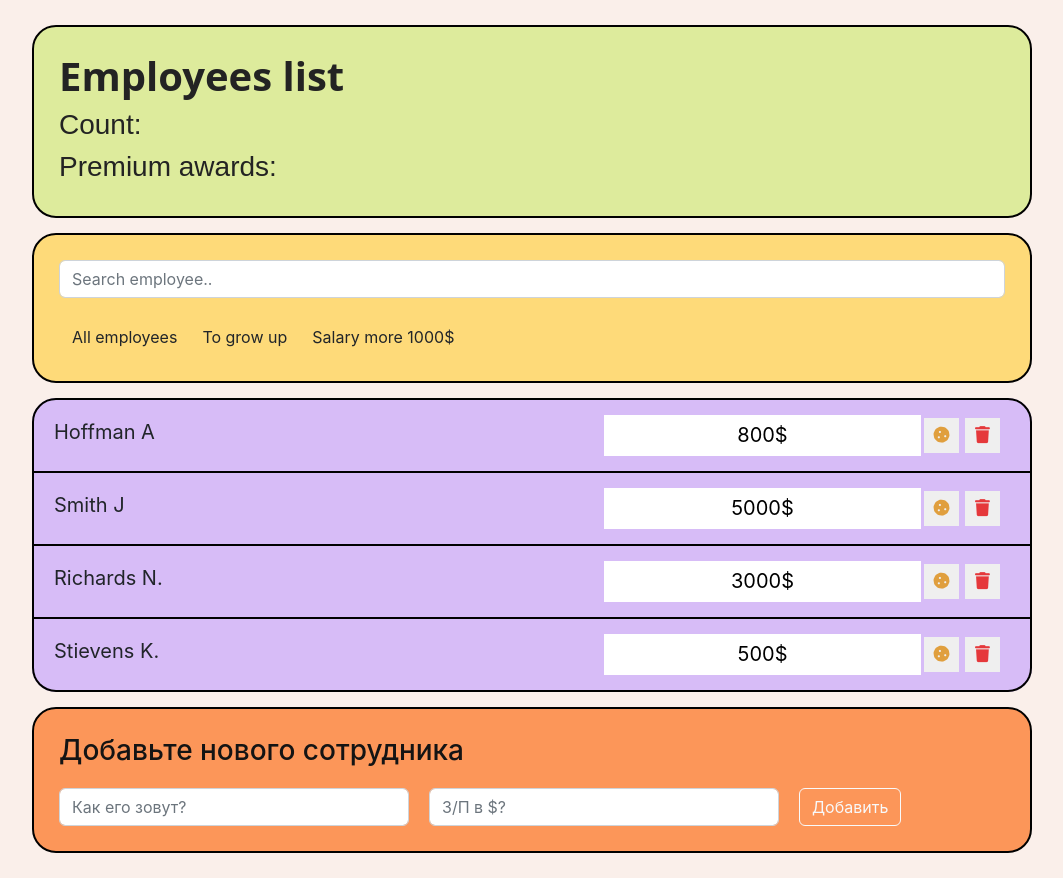
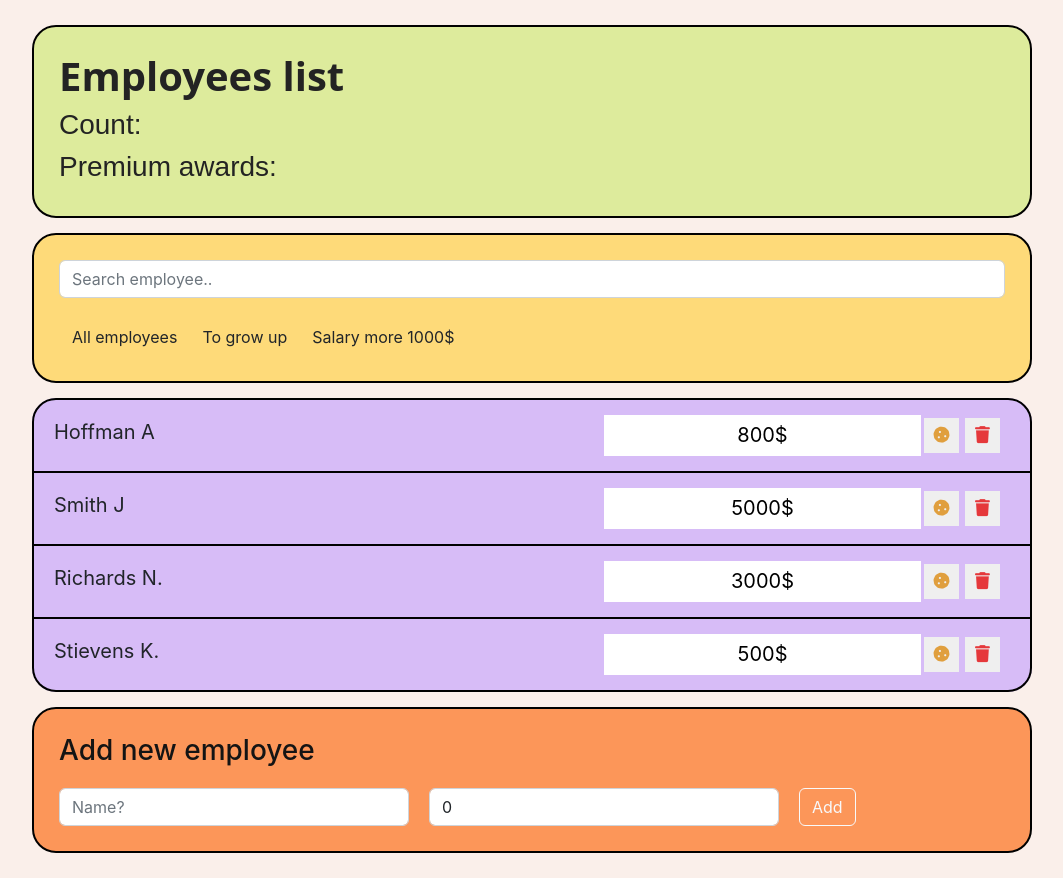
Before and after one commit to artem773/employees_list, a React (Create React App) app: page / in a window 1280 px wide. Shown: the whole page, without its empty margins (108-1171 px from the left). Built offline with nearby package versions, Linux system fonts and the light colour scheme.

Commit message:
working with forms and immutabelnost

```diff
--- a/src/components/app/app.jsx
+++ b/src/components/app/app.jsx
@@ -1,18 +1,43 @@
-import './app.css';
+import { Component } from 'react';
+
 import AppInfo from '../app-info/app-info';
 import SearchPanel from '../search-panel/search-panel';
 import AppFilter from '../app-filter/app-filter';
 import EmployersList from '../employers-list/employers-list';
 import EmployeesAddForm from '../employers-add-form/employees-add-form';
 
-function App() {
+import './app.css';
 
-    const data = [
+class App extends Component {
+    constructor(props){
+        super(props);
+        this.state = {
+            data: [
                 { name: "Hoffman A", salary: "800", increase: false, id: 1 },
                 { name: "Smith J", salary: "5000", increase: true, id: 2 },
                 { name: "Richards N.", salary: "3000", increase: false, id: 3 },
                 { name: "Stievens K.", salary: "500", increase: false, id: 4 }
-    ];
+            ]
+        }
+    }
+
+    deleteItem = (id) => {
+        this.setState(({data}) => {
+
+            //создаем новий массів data но у же без того обьекта что ми удаляем
+            //const index = data.findIndex(elem => elem.id === id); //находім елемент із масіва по індексу которий содежіт id (унікальний ідентефікатор)
+            //сложний способ
+            // const before = data.slice(0, index);
+            // const after = data.slice(index + 1);
+            // const newArr = [...before, ...after];
+            //легкій способ - filter()
+            return{
+                data: data.filter(item => item.id !== id)
+            }
+        })
+    }
+
+    render(){
 
         return (
             <div className="app">
@@ -23,10 +48,13 @@ function App() {
                     <AppFilter />
                 </div>
 
-            <EmployersList data={data} />
+                <EmployersList
+                    data={this.state.data}
+                    onDelete={this.deleteItem} />
                 <EmployeesAddForm />
             </div>
         );
     }
+}
 
 export default App;
--- a/src/components/employers-add-form/employees-add-form.jsx
+++ b/src/components/employers-add-form/employees-add-form.jsx
@@ -1,23 +1,47 @@
+import React, { Component } from 'react';
 import './employees-add-form.css';
 
-const EmployeesAddForm = () => {
-    return (
+class EmployeesAddForm extends Component {
+    constructor(props){
+        super(props);
+        this.state = {
+            name: '',
+            salary: +''
+        }
+    }
+
+    onValueChange = (e) => {
+        this.setState({
+            [e.target.name]: e.target.value //1 обработчік собитій которий вліяет на 2 отдельних інпута с тегом name(см ніже)
+        })
+    }
+
+    render(){
+        const {name, salary} = this.state;
+        return(
             <div className="app-add-form">
-            <h3>Добавьте нового сотрудника</h3>
+                <h3>Add new employee</h3>
                 <form
                     className="add-form d-flex">
                     <input type="text"
                         className="form-control new-post-label"
-                    placeholder="Как его зовут?" />
+                        placeholder="Name?"
+                        name="name" //перший
+                        value={name}
+                        onChange={this.onValueChange}/>
                     <input type="number"
                         className="form-control new-post-label"
-                    placeholder="З/П в $?" />
+                        placeholder="Salary($) ?"
+                        name="salary" //другий
+                        value={salary}
+                        onChange={this.onValueChange}/>
 
                     <button type="submit"
-                    className="btn btn-outline-light">Добавить</button>
+                        className="btn btn-outline-light">Add</button>
                 </form>
             </div>
         )
     }
+}
 
 export default EmployeesAddForm;
--- a/src/components/employers-list-item/employers-list-item.css
+++ b/src/components/employers-list-item/employers-list-item.css
@@ -51,9 +51,14 @@
     opacity: 0;
 }
 
+.list-group-item.like{
+    color: whitesmoke;
+}
+
 .list-group-item.like .fa-star {
     opacity: 1;
     transform: translateX(0px);
+    text-decoration: none;
 }
 
 .list-group-item.increase .list-group-item-label, .list-group-item.increase .list-group-item-input {
--- a/src/components/employers-list-item/employers-list-item.jsx
+++ b/src/components/employers-list-item/employers-list-item.jsx
@@ -5,7 +5,8 @@ class EmployeesListItem extends Component {
     constructor(props){
         super(props);
         this.state = {
-            increase: false
+            increase: false,
+            like: false
         }
     }
 
@@ -15,18 +16,27 @@ class EmployeesListItem extends Component {
         }))
     }
 
+    onLike = () => {
+        this.setState(({like}) => ({
+            like: !like
+        }))
+    }
+
     render(){
-        const {name, salary} = this.props;
-        const {increase} = this.state;
+        const {name, salary, onDelete} = this.props;
+        const {increase, like} = this.state;
 
         let classNames = "list-group-item d-flex justify-content-between"; // це якщо користувач клікнув на одне із імен(шоб мінявся колір імені)
         if (increase) {
-            classNames += ' increase';
+            classNames += ' increase ';
+        }
+        if(like){
+            classNames += ' like';
         }
 
         return (
             <li className={classNames}>
-                <span className="list-group-item-label">{name}</span>
+                <span className="list-group-item-label" onClick={this.onLike}>{name}</span>
                 <input type="text" className="list-group-item-input" defaultValue={salary + "$"} />
                 <div className='d-flex justify-content-center align-items-center'>
                     <button type="button"
@@ -36,7 +46,8 @@ class EmployeesListItem extends Component {
                     </button>
 
                     <button type="button"
-                        className="btn-trash btn-sm ">
+                        className="btn-trash btn-sm "
+                        onClick={onDelete}>
                         <i className="fas fa-trash"></i>
                     </button>
                     <i className="fas fa-star"></i>
--- a/src/components/employers-list/employers-list.jsx
+++ b/src/components/employers-list/employers-list.jsx
@@ -1,13 +1,15 @@
 import EmployeesListItem from "../employers-list-item/employers-list-item";
 import './employers-list.css';
 
-const EmployersList = ({ data }) => {
+const EmployersList = ({ data, onDelete }) => {
 
     const elements = data.map(item => {
-        const {id, ...itemProps} = item;
+        const { id, ...itemProps } = item;
         return (
             // <EmployeesListItem name={item.name} salary={item.salary}/>
-            <EmployeesListItem key={id} {...itemProps} />
+            <EmployeesListItem key={id}
+                {...itemProps}
+                onDelete={() => onDelete(id)} />
         );
     });
 
```
Lines whose indentation alone changed are shown as unchanged.
